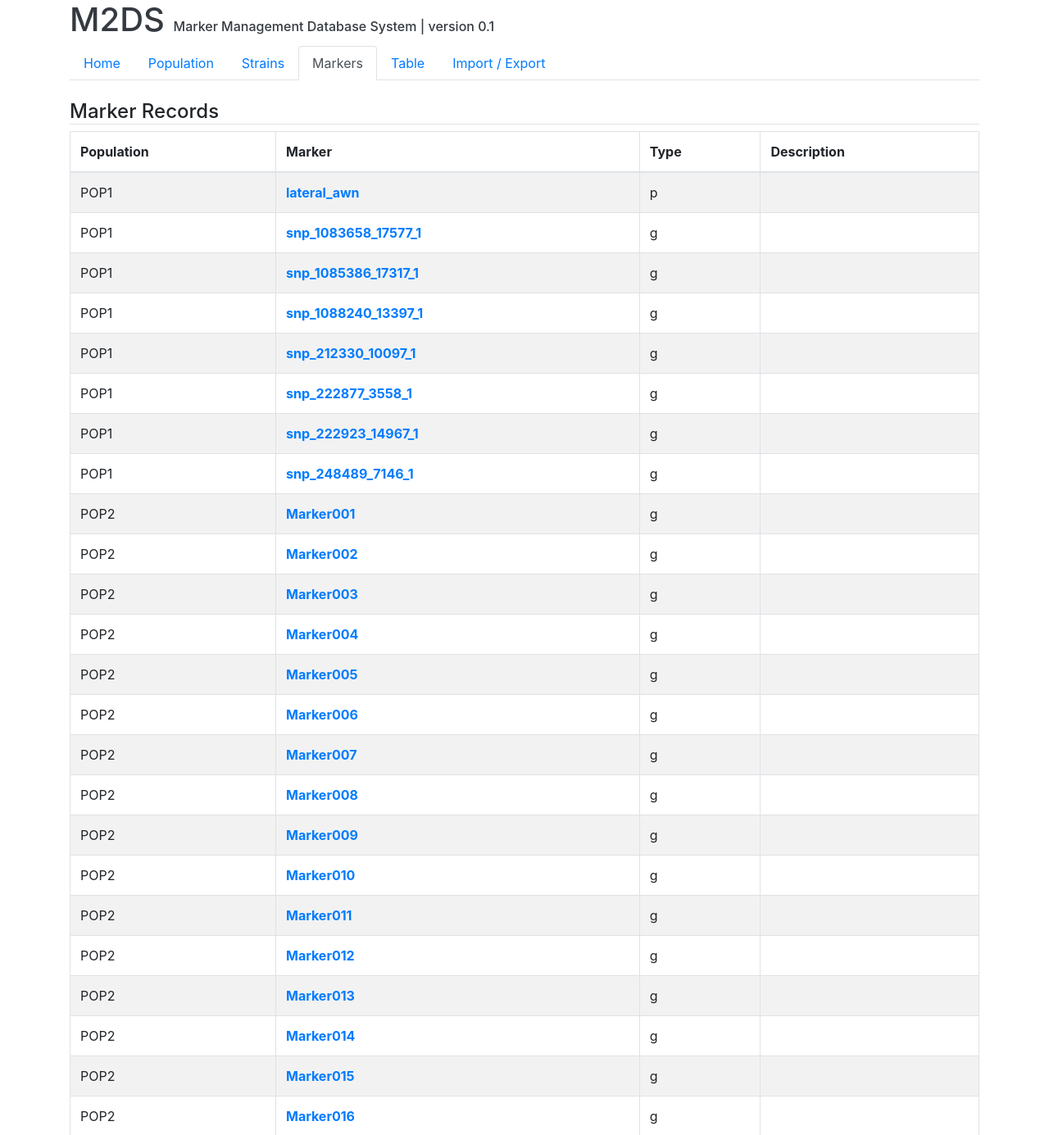
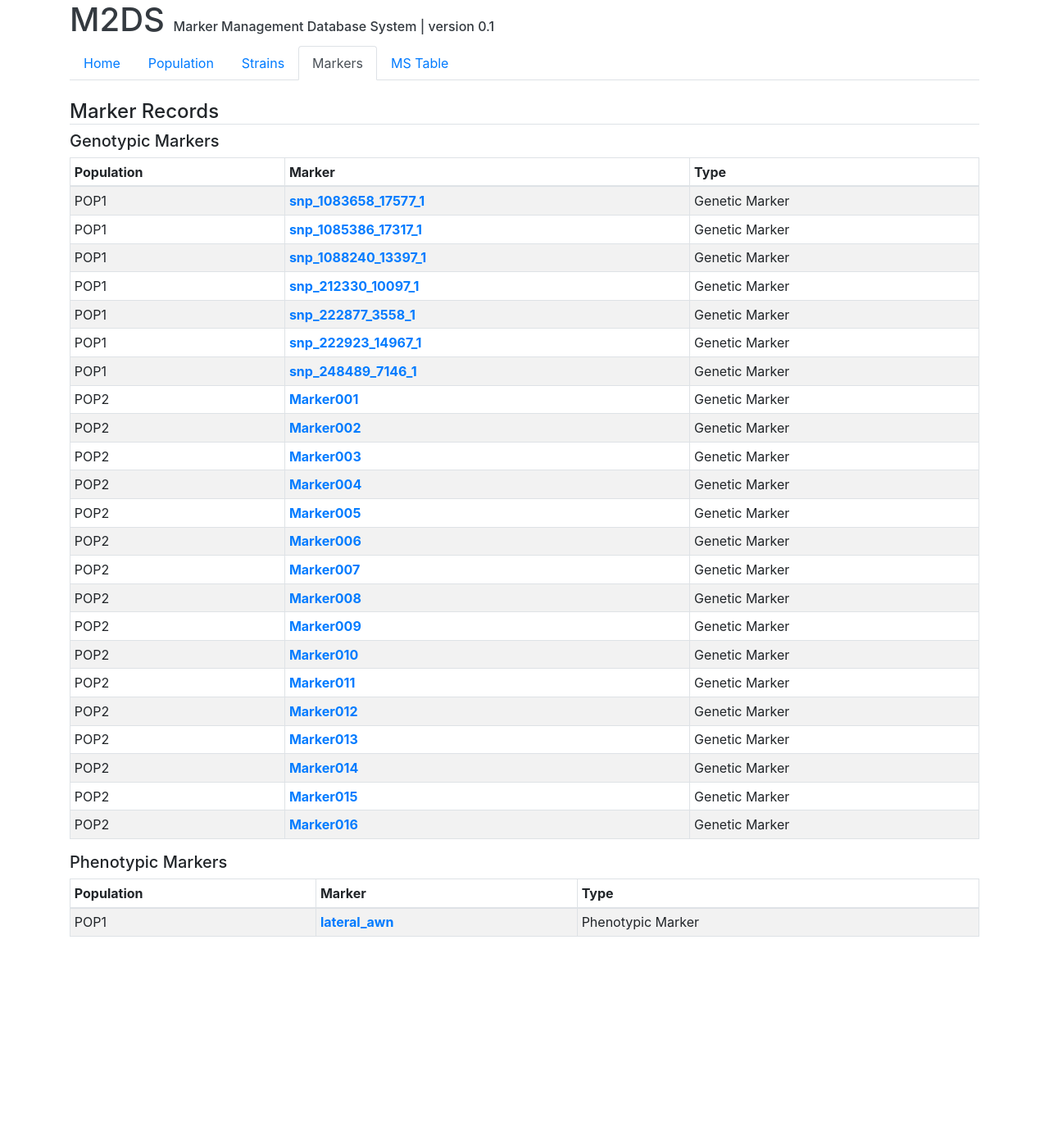
Before and after one commit to qqep685d/M2DS, a Django app: page /marker/ in a window 1280 px wide. Shown: the top 1385 px of the page at 82% size. After the commit the page ends 1143 px from the top, so only its background shows below. Run offline with Django 3.2, Linux system fonts and the light colour scheme; data comes from the database, SQL or seed files in the repository; both versions use the stored data as it was after the commit; some libraries are stand-ins or nearby versions.

Commit message:
add mstable page

```diff
--- a/m2ds/mm/models.py
+++ b/m2ds/mm/models.py
@@ -55,10 +55,10 @@ class MSTable(models.Model):
     strain = models.ForeignKey(Strain, to_field='id', related_name='strains', on_delete=models.CASCADE)
     marker = models.ForeignKey(Marker, to_field='id', related_name='markers', on_delete=models.CASCADE)
     value  = models.CharField('Value', max_length=10, null=True, blank=True)
-    description = models.TimeField('Description', blank=True)
+    description = models.TextField('Description', null=True, blank=True)
 
     class Meta:
         unique_together = ('strain', 'marker')
 
     def __str__(self):
-        return (self.strain, self.marker)
+        return str(self.id)
--- a/m2ds/mm/templates/mm/base.html
+++ b/m2ds/mm/templates/mm/base.html
@@ -5,6 +5,7 @@
 <meta charset="UTF-8">
 <meta name="viewport" content="width=device-width, initial-scale=1, shrink-to-fit=no">
 <link rel="stylesheet" href="{% static 'mm/css/bootstrap.min.css' %}">
+<link rel="stylesheet" href="{% static 'mm/css/mystyle.css' %}">
 {% block extra_css %}{% endblock %}
 <title>{% block title %}M2DS{% endblock %}</title>
 </head>
@@ -18,8 +19,7 @@
             <li class="nav-item"><a href="{% url 'mm:population_list' %}" class="nav-link {% ifequal active_navi 1 %} active {% endifequal %}">Population</a></li>
             <li class="nav-item"><a href="{% url 'mm:strain_list' %}" class="nav-link {% ifequal active_navi 2 %} active {% endifequal %}">Strains</a></li>
             <li class="nav-item"><a href="{% url 'mm:marker_list' %}" class="nav-link {% ifequal active_navi 3 %} active {% endifequal %}">Markers</a></li>
-            <li class="nav-item"><a href="#" class="nav-link {% ifequal active_navi 4 %} active {% endifequal %}">Table</a></li>
-            <li class="nav-item"><a href="#" class="nav-link {% ifequal active_navi 5 %} active {% endifequal %}">Import / Export</a></li>
+            <li class="nav-item"><a href="{% url 'mm:mstable_list' %}" class="nav-link {% ifequal active_navi 4 %} active {% endifequal %}">MS Table</a></li>
         </ul>
         {% block content %}
             {{ content }}
--- a/m2ds/mm/templates/mm/marker_list.html
+++ b/m2ds/mm/templates/mm/marker_list.html
@@ -1,28 +1,47 @@
 {% extends "mm/base.html" %}
 
 {% block content %}
-    <h4 class="mt-4 border-bottom">Marker Records</h4>
-    {% if population_name %}
+    <h4 class="mt-4 border-bottom">Marker Records{% if population_name %} of {{population_name}}{% endif %}</h4>
+
     <div class="row">
-        <div class="col-md-12"><h5>Markers of {{population_name}}</h5></div>
+        <div class="col-md-12"><h5>Genotypic Markers</h5></div>
     </div>
-    {% endif %}
-    <table class="table table-striped table-bordered">
+    <table class="table table-striped table-bordered table-sm">
       <thead>
         <tr>
             <th scope="col">Population</th>
             <th scope="col">Marker</th>
             <th scope="col">Type</th>
-            <th scope="col">Description</th>
         </tr>
       </thead>
       <tbody>
-        {% for marker_rec in marker_recs %}
+        {% for genotype_marker_rec in genotype_marker_recs %}
         <tr>
-            <td>{{ marker_rec.population }}</td>
-            <th scope="row"><a href="">{{ marker_rec.name }}</a></th>
-            <td>{{ marker_rec.mtype }}</td>
-            <td>{{ marker_rec.description }}</td>
+            <td>{{ genotype_marker_rec.population }}</td>
+            <th scope="row"><a href="">{{ genotype_marker_rec.name }}</a></th>
+            <td>{{ genotype_marker_rec.get_mtype_display }}</td>
+        </tr>
+        {% endfor %}
+      </tbody>
+    </table>
+
+    <div class="row">
+        <div class="col-md-12"><h5>Phenotypic Markers</h5></div>
+    </div>
+    <table class="table table-striped table-bordered table-sm">
+      <thead>
+        <tr>
+            <th scope="col">Population</th>
+            <th scope="col">Marker</th>
+            <th scope="col">Type</th>
+        </tr>
+      </thead>
+      <tbody>
+        {% for phenotype_marker_rec in phenotype_marker_recs %}
+        <tr>
+            <td>{{ phenotype_marker_rec.population }}</td>
+            <th scope="row"><a href="">{{ phenotype_marker_rec.name }}</a></th>
+            <td>{{ phenotype_marker_rec.get_mtype_display }}</td>
         </tr>
         {% endfor %}
       </tbody>
--- a/m2ds/mm/urls.py
+++ b/m2ds/mm/urls.py
@@ -28,4 +28,8 @@ urlpatterns = [
     # Marker
     path('marker/', views.marker_list, name='marker_list'),    # Show
     path('marker/pop=<int:population_id>', views.marker_list, name='marker_list_subset'),    # Show
+
+    # MS Table
+    path('mstable/', views.mstable_list, name='mstable_list'),    # Show
+    path('mstable/pop=<int:population_id>', views.mstable_list, name='mstable_list_subset'),    # Show
 ]
--- a/m2ds/mm/views.py
+++ b/m2ds/mm/views.py
@@ -4,6 +4,8 @@ from django.http import HttpResponse, HttpResponseRedirect, HttpRequest
 import sys, os
 import pandas as pd
 import numpy as np
+import itertools
+from django_pandas.io import read_frame
 
 from mm.models import Population, Strain, Marker, MSTable
 from mm.forms import PopulationForm
@@ -18,7 +20,7 @@ def index(request):
 #--- Population ---
 def population_list(request):
     """ Show List """
-    population_recs = Population.objects.all().order_by('id')
+    population_recs = Population.objects.all().order_by('-year', 'name', 'id')
     return render(
         request,
         'mm/population_list.html',
@@ -95,7 +97,6 @@ def dataset_upload(request, population_id):
 
 
 def dataset_import(request, population_id):
-    import sqlite3
 
     population = get_object_or_404(Population, pk=population_id)
 
@@ -114,6 +115,15 @@ def dataset_import(request, population_id):
             Strain.objects.update_or_create(name=n, population=Population(id=population.id))
         for n, t in zip(marker_names, marker_mtypes):
             Marker.objects.update_or_create(name=n, population=Population(id=population.id), defaults={'mtype':t})
+
+        ms_comb = itertools.product(strain_names, marker_names)
+        for c in ms_comb:
+            get_strain = Strain.objects.get(name=c[0], population=population.id)
+            get_marker = Marker.objects.get(name=c[1], population=population.id)
+            m = marker_names.index(get_marker.name)
+            s = get_strain.name
+            val = df.loc[m, s]
+            MSTable.objects.update_or_create(strain=Strain(id=get_strain.id), marker=Marker(id=get_marker.id), defaults={'value':val})
 
         return redirect('mm:population_list')
 
@@ -145,20 +155,41 @@ def strain_list(request, population_id=None):
 def marker_list(request, population_id=None):
     """ Show List """
     if population_id:
-        marker_recs = Marker.objects.filter(population=population_id).order_by('population', 'name',)
+        genotype_marker_recs = Marker.objects.filter(population=population_id, mtype='g').order_by('population', 'name',)
+        phenotype_marker_recs = Marker.objects.filter(population=population_id, mtype='p').order_by('population', 'name',)
         population_name = get_object_or_404(Population, pk=population_id).name
 
         return render(
             request,
             'mm/marker_list.html',
-            {'marker_recs': marker_recs, 'population_name': population_name, 'active_navi' : 3}
+            {'genotype_marker_recs': genotype_marker_recs, 'phenotype_marker_recs': phenotype_marker_recs, 'population_name': population_name, 'active_navi' : 3}
         )
 
     else:
-        marker_recs = Marker.objects.all().order_by('population', 'name',)
+        genotype_marker_recs = Marker.objects.filter(mtype='g').order_by('population', 'name',)
+        phenotype_marker_recs = Marker.objects.filter(mtype='p').order_by('population', 'name',)
 
         return render(
             request,
             'mm/marker_list.html',
-            {'marker_recs': marker_recs, 'active_navi' : 3}
+            {'genotype_marker_recs': genotype_marker_recs, 'phenotype_marker_recs': phenotype_marker_recs, 'active_navi' : 3}
         )
+
+
+#--- MS Table ---
+def mstable_list(request, population_id=None):
+    """ Show List """
+    if population_id:
+        population_name = get_object_or_404(Population, pk=population_id).name
+        ms_recs = MSTable.objects.filter(strain__population__id=population_id, marker__population__id=population_id)
+        df = read_frame(ms_recs)
+        pivot_table = df.pivot(index='marker', columns='strain', values='value')
+        pivot_html  = pivot_table.to_html(index=True, classes=["table-bordered", "table-striped"], col_space=200, na_rep='-')
+
+        return render(
+            request,
+            'mm/mstable_list.html',
+            {'pivot_html': pivot_html, 'population_name': population_name, 'active_navi' : 4}
+        )
+    else:
+        return redirect('mm:population_list')
```
Also changed, not shown: m2ds/mm/admin.py (+5 -2 lines), m2ds/mm/static/mm/css/mystyle.css (added, +31 -0 lines), m2ds/mm/templates/mm/mstable_list.html (added, +7 -0 lines), m2ds/mm/templates/mm/population_list.html (+6 -4 lines), m2ds/mm/templates/mm/strain_list.html (+3 -9 lines), m2ds/db.sqlite3, m2ds/mm/migrations/0002_auto_20180329_1517.py (added), m2ds/mm/migrations/0003_auto_20180329_1523.py (added).
